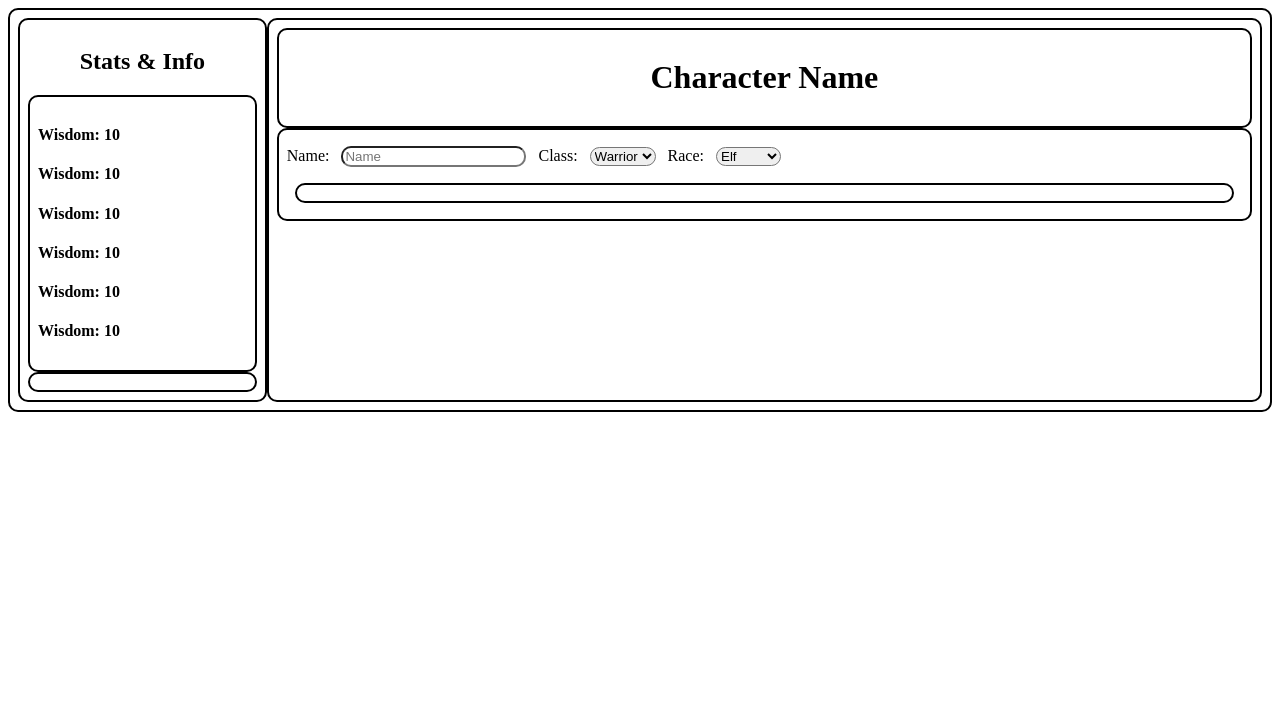
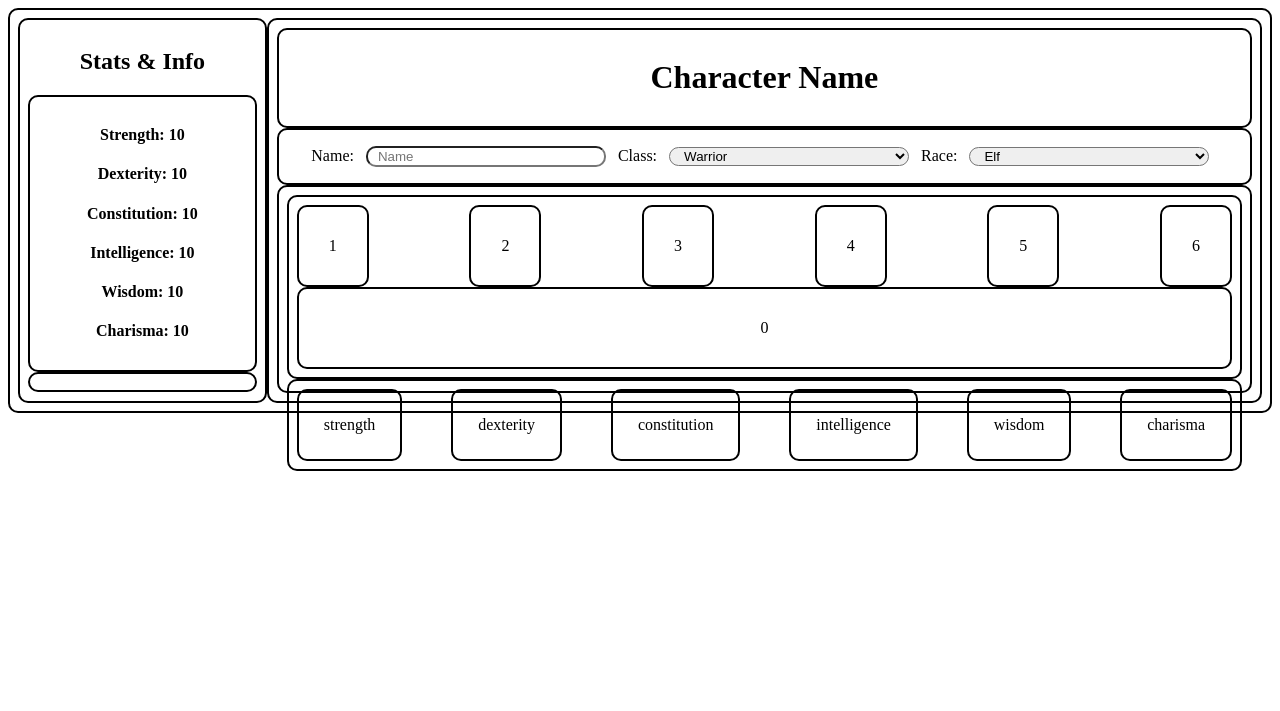
Before and after one commit to MerujSargsyan/ArcaneEngine, a Flask app: page /characterCreation in a window 1280 px wide. Shown: the top 711 px of the page. Run offline with Flask 3, Linux system fonts and the light colour scheme.

Commit message:
adding UI

```diff
--- a/static/characterCreation.css
+++ b/static/characterCreation.css
@@ -6,6 +6,10 @@
 html, body {
     height: 100vh;
     min-height: 100vh;
+}
+
+input,select {
+    padding-left: 10px;
 }
 
 div {
@@ -23,12 +27,38 @@ div {
 
 #input_data {
     width: 80%;
+    text-align: center;
 }
 
 #input_section > *{
     margin: 1vh;
+    width: 30vh;
 }
 
 #stat_sheet {
+    text-align: center;
     width: 20%;
 }
+
+#dice_rolling {
+    height: 13rem;
+}
+
+#dice_rolling > div {
+    display: flex;
+    flex-wrap: wrap;
+    align-items: stretch;
+    justify-content: space-between;
+}
+
+#dice_container > div {
+    padding: 30px;
+}
+
+#sum_dice {
+    flex-basis: 100%;
+}
+
+#stat_inputs > div {
+    padding: 25px;
+}
--- a/templates/characterCreation.html
+++ b/templates/characterCreation.html
@@ -8,13 +8,13 @@
         <div id="main_container">
             <div id="stat_sheet">
                 <h2 align="center">Stats & Info</h2>
-                <div id="stat_container">
-                    <h4 id="wisdowm">Wisdom: 10</h4>
-                    <h4 id="wisdowm">Wisdom: 10</h4>
-                    <h4 id="wisdowm">Wisdom: 10</h4>
-                    <h4 id="wisdowm">Wisdom: 10</h4>
-                    <h4 id="wisdowm">Wisdom: 10</h4>
-                    <h4 id="wisdowm">Wisdom: 10</h4>
+                <div id="saving_throws">
+                    <h4 id="saving_str">Strength: 10</h4>
+                    <h4 id="saving_dex">Dexterity: 10</h4>
+                    <h4 id="saving_const">Constitution: 10</h4>
+                    <h4 id="saving_int">Intelligence: 10</h4>
+                    <h4 id="saving_wis">Wisdom: 10</h4>
+                    <h4 id="saving_Char">Charisma: 10</h4>
                 </div>
                 <div id="trait_container"></div>
             </div>
@@ -34,7 +34,25 @@
                         <option value="human">Human</option>
                         <option value="dwarf">Dwarf</option>
                     </select>
-                    <div id="dice_rolling"></div>
+                </div>
+                <div id="dice_rolling">
+                    <div id="dice_container">
+                        <div id="dice1">1</div>
+                        <div id="dice2">2</div>
+                        <div id="dice3">3</div>
+                        <div id="dice4">4</div>
+                        <div id="dice5">5</div>
+                        <div id="dice6">6</div>
+                        <div id="sum_dice">0</div>
+                    </div>
+                    <div id="stat_inputs">
+                        <div id="strength">strength</div>
+                        <div id="dex">dexterity</div>
+                        <div id="constit">constitution</div>
+                        <div id="intel">intelligence</div>
+                        <div id="wisdom">wisdom</div>
+                        <div id="charm">charisma</div>
+                    </div>
                 </div>
             </div>
         </div>
```
